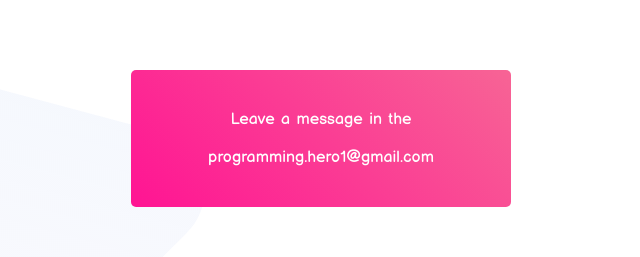
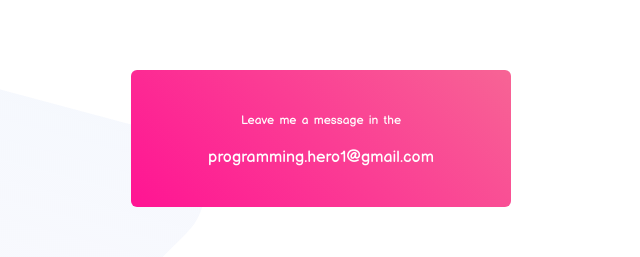
Before and after one commit to raianibnfaiz/personal-website, a plain HTML site: page index.html in a window 1280 px wide. Shown: the part 1946-2203 px from the top of the page, 319-959 px from the left. Drawn offline with Linux system fonts and the light colour scheme; a web font is replaced by a local one.

Commit message:
seventh commit

```diff
--- a/index.html
+++ b/index.html
@@ -53,7 +53,7 @@
                 <br>
                 <p3> and is as friendly to the mind as to the body. </p3>
             </div>
-            <p class="bigbutton"> Leave a message in the
+            <p class="bigbutton"> <span class="message">Leave me a message in the</span>
                 <br><br>
                 programming.hero1@gmail.com</p>
 
--- a/style.css
+++ b/style.css
@@ -100,9 +100,13 @@ section{
     margin: 100px 450px;
     text-align: center;
     color: white;
-    border-radius: 5px;
+    border-radius: 6px;
 }
 footer p{
     text-align: center;
     font-size: 12px;
 }
+.message{
+    text-align: center;
+    font-size: 12px;
+}
```
